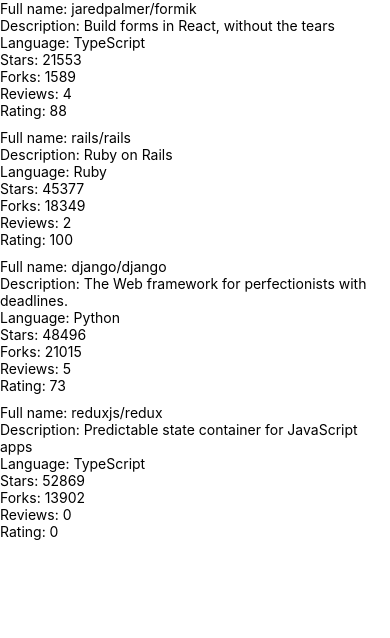
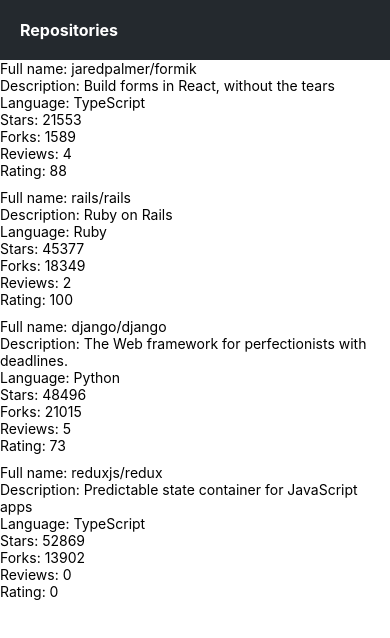
Before and after one commit to jurdanetac/react-native, a React Native app: screen / in a window 390 px wide. Shown: the top 638 px of the page. Built offline with nearby package versions, Linux system fonts and the light colour scheme.

Commit message:
Implement App Bar

```diff
--- /dev/null
+++ b/src/components/AppBar.jsx
@@ -0,0 +1,35 @@
+import React from "react";
+import Constants from "expo-constants";
+import { StyleSheet, View } from "react-native";
+import theme from "../theme";
+import AppBarTab from "./AppBarTab";
+
+const styles = StyleSheet.create({
+  container: {
+    // dark color for the app's bar
+    backgroundColor: theme.colors.textPrimaryLight,
+
+    // so that the stuff doesn't get under the device's top status bar
+    paddingTop: Constants.statusBarHeight + 20,
+    padding: 20,
+
+    // align tabs in a row
+    display: "flex",
+    flexDirection: "row",
+    gap: 10,
+  },
+});
+
+const AppBar = () => {
+  const handlePress = (event) => {
+    console.log("tab pressed");
+  };
+
+  return (
+    <View style={styles.container}>
+      <AppBarTab name={"Repositories"} handlePress={handlePress} />
+    </View>
+  );
+};
+
+export default AppBar;
--- /dev/null
+++ b/src/components/AppBarTab.jsx
@@ -0,0 +1,19 @@
+import React from "react";
+import PropTypes from "prop-types";
+import { Pressable } from "react-native";
+import Text from "./Text";
+
+const AppBarTab = ({ name, handlePress }) => {
+  return (
+    <Pressable onPress={handlePress}>
+      <Text color={"primaryDark"} fontWeight={"bold"} fontSize={"subheading"}>
+        {name}
+      </Text>
+    </Pressable>
+  );
+};
+AppBarTab.propTypes = {
+  handlePress: PropTypes.func.isRequired,
+};
+
+export default AppBarTab;
--- a/src/components/Main.jsx
+++ b/src/components/Main.jsx
@@ -1,11 +1,10 @@
 import React from "react";
-import Constants from "expo-constants";
 import { StyleSheet, View } from "react-native";
 import RepositoryList from "./RepositoryList";
+import AppBar from "./AppBar";
 
 const styles = StyleSheet.create({
   container: {
-    marginTop: Constants.statusBarHeight,
     flexGrow: 1,
     flexShrink: 1,
   },
@@ -14,6 +13,7 @@
 const Main = () => {
   return (
     <View style={styles.container}>
+      <AppBar />
       <RepositoryList />
     </View>
   );
--- /dev/null
+++ b/src/components/Text.jsx
@@ -0,0 +1,44 @@
+import React from "react";
+import { Text as NativeText, StyleSheet } from "react-native";
+
+import theme from "../theme";
+
+const styles = StyleSheet.create({
+  text: {
+    color: theme.colors.textPrimary,
+    fontSize: theme.fontSizes.body,
+    fontFamily: theme.fonts.main,
+    fontWeight: theme.fontWeights.normal,
+  },
+  colorTextSecondary: {
+    color: theme.colors.textSecondary,
+  },
+  colorPrimary: {
+    color: theme.colors.primary,
+  },
+  colorPrimaryDark: {
+    color: theme.colors.textPrimaryDark,
+  },
+  fontSizeSubheading: {
+    fontSize: theme.fontSizes.subheading,
+  },
+  fontWeightBold: {
+    fontWeight: theme.fontWeights.bold,
+  },
+});
+
+const Text = ({ color, fontSize, fontWeight, style, ...props }) => {
+  const textStyle = [
+    styles.text,
+    color === "textSecondary" && styles.colorTextSecondary,
+    color === "primary" && styles.colorPrimary,
+    color === "primaryDark" && styles.colorPrimaryDark,
+    fontSize === "subheading" && styles.fontSizeSubheading,
+    fontWeight === "bold" && styles.fontWeightBold,
+    style,
+  ];
+
+  return <NativeText style={textStyle} {...props} />;
+};
+
+export default Text;
--- /dev/null
+++ b/src/theme.js
@@ -0,0 +1,26 @@
+const theme = {
+  colors: {
+    textPrimaryDark: "#FFFFFF",
+    textSecondaryDark: "#586069",
+
+    textPrimaryLight: "#24292e",
+
+    primary: "#0366d6",
+  },
+
+  fontSizes: {
+    body: 14,
+    subheading: 16,
+  },
+
+  fonts: {
+    main: "System",
+  },
+
+  fontWeights: {
+    normal: "400",
+    bold: "700",
+  },
+};
+
+export default theme;
```
